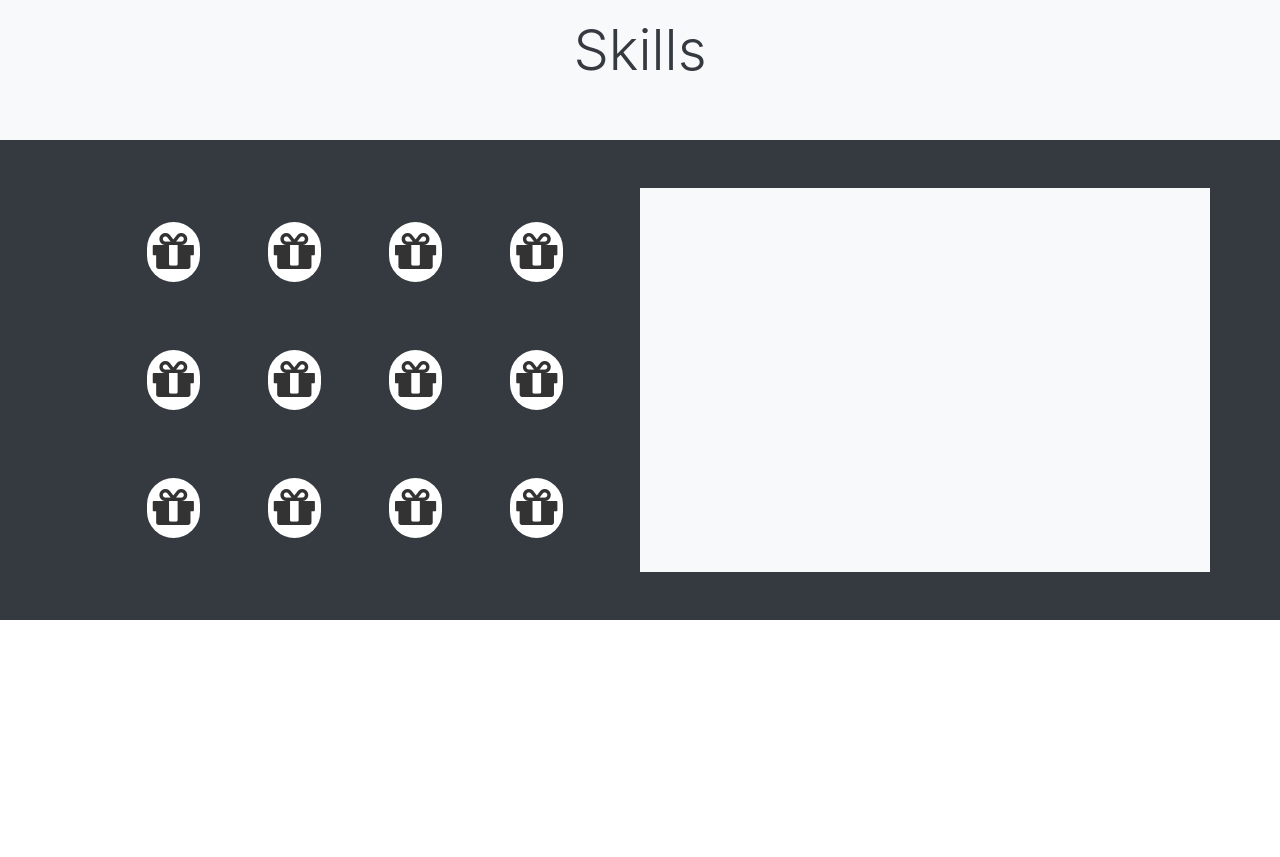
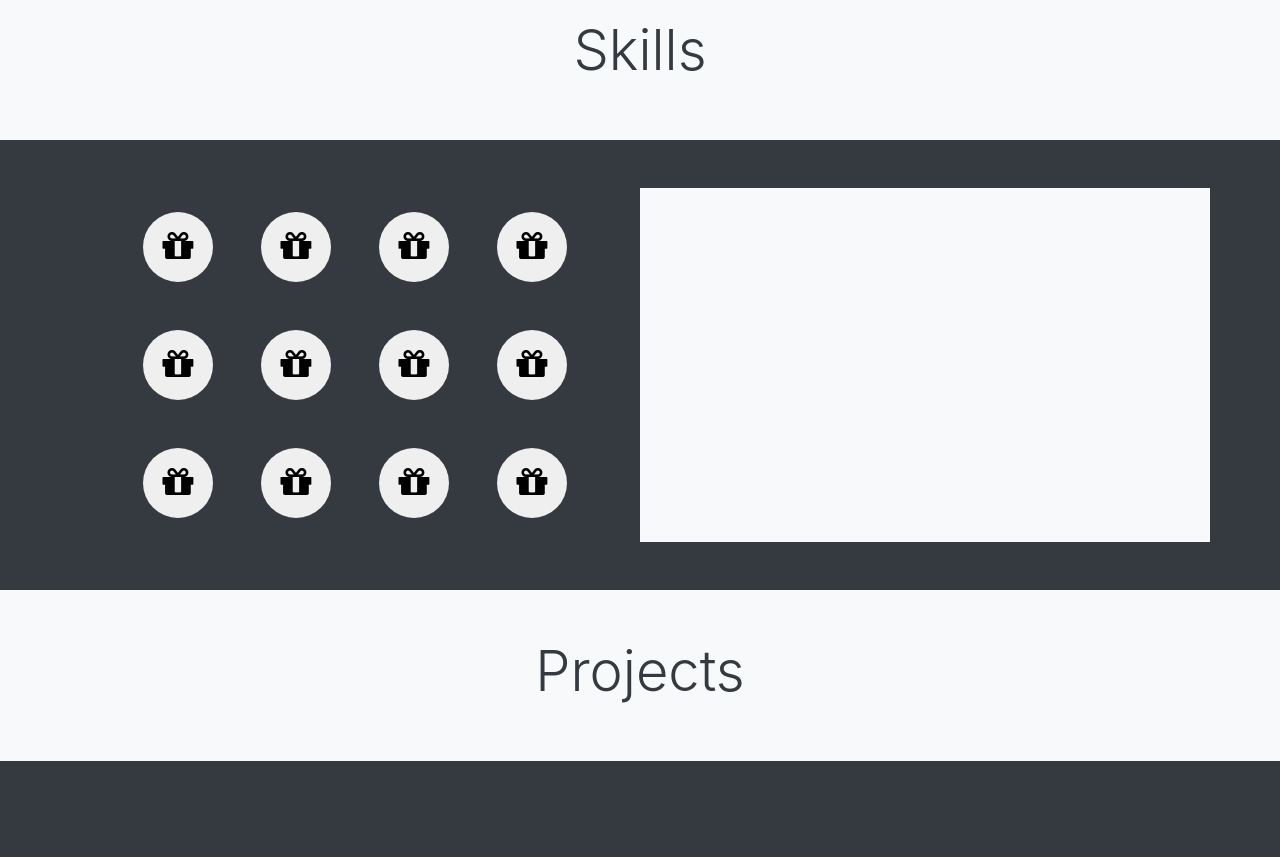
Before and after one commit to jakenielson/bs-resume, a website: page src/index.html in a window 1280 px wide. Shown: the part 731-1588 px from the top of the page. Before the commit the page ends 1351 px from the top, so only its background shows below. Drawn offline with nearby package versions, Linux system fonts and the light colour scheme; files that its build step writes are made by us from their sources.

Commit message:
Make skill icons buttons

```diff
--- a/src/index.html
+++ b/src/index.html
@@ -20,16 +20,16 @@
       <div class="collapse navbar-collapse" id="navbarCollapse">
         <ul class="navbar-nav ml-auto">
           <li class="nav-item">
-            <a href="#about-section" class="nav-link">About</a>
+            <a href="#about-section-head" class="nav-link">About</a>
           </li>
           <li class="nav-item">
-            <a href="#skills-section" class="nav-link">Skills</a>
+            <a href="#skills-section-head" class="nav-link">Skills</a>
           </li>
           <li class="nav-item">
-            <a href="#projects-section" class="nav-link">Projects</a>
+            <a href="#projects-section-head" class="nav-link">Projects</a>
           </li>
           <li class="nav-item">
-            <a href="#contact-section" class="nav-link">Contact</a>
+            <a href="#contact-section-head" class="nav-link">Contact</a>
           </li>
         </ul>
       </div>
@@ -79,44 +79,44 @@
         <div class="col-lg-6 text-center">
           <div class="d-flex flex-row justify-content-center">
             <div class="p-4">
-              <i class="fa fa-gift"></i>
+              <button type="button" class="btn btn-default btn-circle"><i class="fa fa-gift"></i></button>
             </div>
             <div class="p-4">
-              <i class="fa fa-gift"></i>
+              <button type="button" class="btn btn-default btn-circle"><i class="fa fa-gift"></i></button>
             </div>
             <div class="p-4">
-              <i class="fa fa-gift"></i>
+              <button type="button" class="btn btn-default btn-circle"><i class="fa fa-gift"></i></button>
             </div>
             <div class="p-4">
-              <i class="fa fa-gift"></i>
+              <button type="button" class="btn btn-default btn-circle"><i class="fa fa-gift"></i></button>
             </div>
           </div>
           <div class="d-flex flex-row justify-content-center">
             <div class="p-4">
-              <i class="fa fa-gift"></i>
+              <button type="button" class="btn btn-default btn-circle"><i class="fa fa-gift"></i></button>
             </div>
             <div class="p-4">
-              <i class="fa fa-gift"></i>
+              <button type="button" class="btn btn-default btn-circle"><i class="fa fa-gift"></i></button>
             </div>
             <div class="p-4">
-              <i class="fa fa-gift"></i>
+              <button type="button" class="btn btn-default btn-circle"><i class="fa fa-gift"></i></button>
             </div>
             <div class="p-4">
-              <i class="fa fa-gift"></i>
+              <button type="button" class="btn btn-default btn-circle"><i class="fa fa-gift"></i></button>
             </div>
           </div>
           <div class="d-flex flex-row justify-content-center">
             <div class="p-4">
-              <i class="fa fa-gift"></i>
+              <button type="button" class="btn btn-default btn-circle"><i class="fa fa-gift"></i></button>
             </div>
             <div class="p-4">
-              <i class="fa fa-gift"></i>
+              <button type="button" class="btn btn-default btn-circle"><i class="fa fa-gift"></i></button>
             </div>
             <div class="p-4">
-              <i class="fa fa-gift"></i>
+              <button type="button" class="btn btn-default btn-circle"><i class="fa fa-gift"></i></button>
             </div>
             <div class="p-4">
-              <i class="fa fa-gift"></i>
+              <button type="button" class="btn btn-default btn-circle"><i class="fa fa-gift"></i></button>
             </div>
           </div>
         </div>
@@ -128,7 +128,23 @@
   </section>
 
   <!-- PROJECTS SECTION -->
-    <!-- CAROUSEL WITH LINKS -->
+  <section id="projects-section-head" class="bg-light text-dark">
+    <div class="container">
+      <div class="row">
+        <div class="col text-center">
+          <div class="py-5">
+            <h1 class="display-4">Projects</h1>
+          </div>
+        </div>
+      </div>
+    </div>
+  </section>
+
+  <section id="projects-section" class="bg-dark py-5">
+    <div class="container">
+
+    </div>
+  </section>
 
   <!-- CONTACT SECTION -->
     <!-- CTA BUTTON -->
--- a/src/scss/style.scss
+++ b/src/scss/style.scss
@@ -29,12 +29,16 @@ $icon-size:48px;
 }
 
 #skills-section {
-  .fa {
-    color: $dark-color;
-    background: $light-color;
-    padding: 6px;
-    margin: 10px;
-    border-radius: 100px;
-    font-size: $icon-size;
+  .btn-circle {
+    width: 70px;
+    height: 70px;
+    text-align: center;
+    font-size: 36px;
+    line-height: 1.33;
+    border-radius: 35px;
+  }
+  .btn-circle:hover {
+    background-color: lightblue;
+    cursor: pointer;
   }
 }
```
Also changed, not shown: 1 other file.
